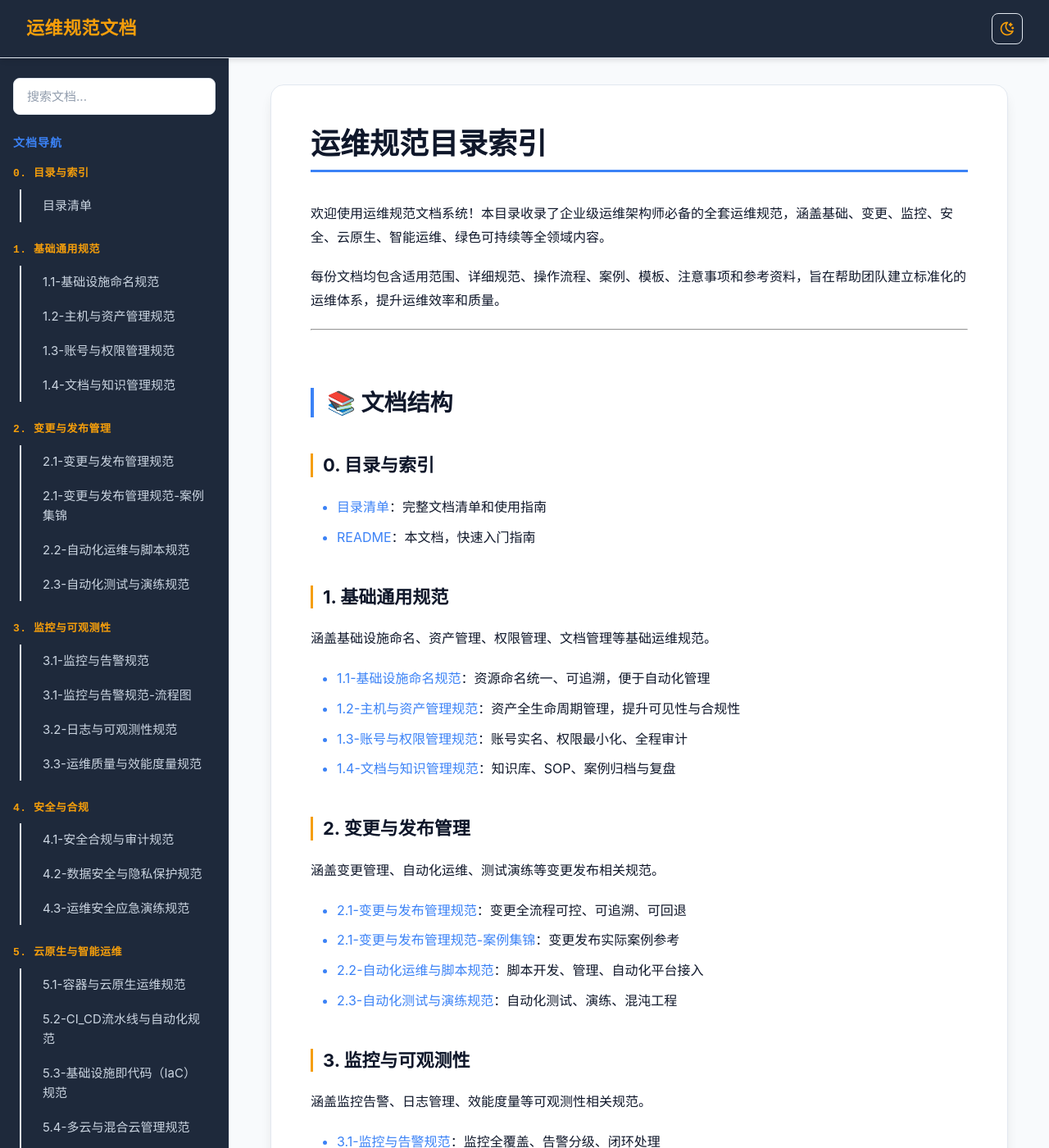
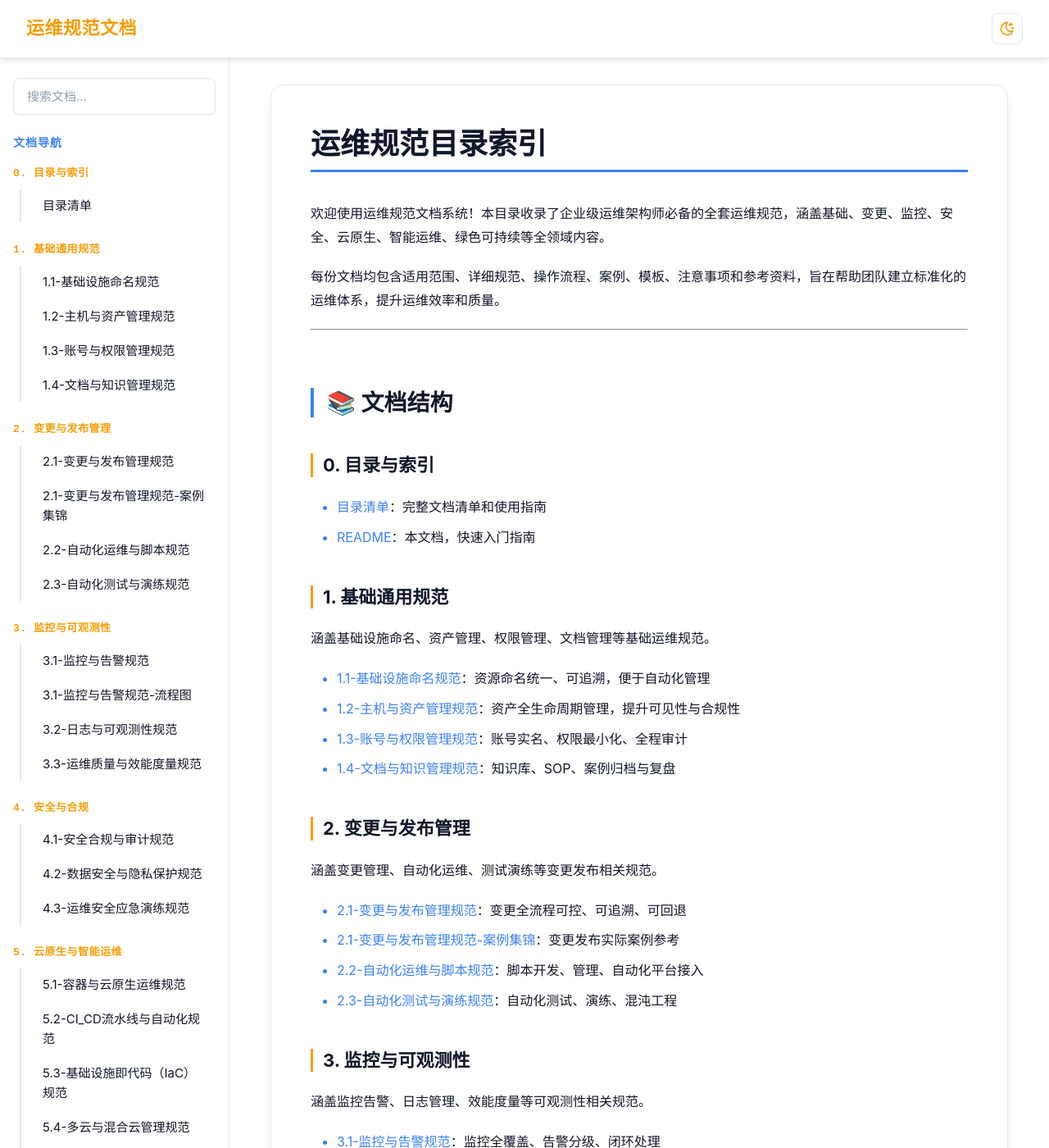
Before and after one commit to kevin197011/KOpsDoc, a Jekyll site: the page built from index.md, in a window 1280 px wide and 1400 px high. Shown: the whole window at 82% size. Built offline with Jekyll 4.4.1, drawn with Linux system fonts in a browser that asks for light colours; comment, search, counter and statistics services are not loaded.

Commit message:
Update 2026-01-22 17:48:54 +0800

```diff
--- a/assets/css/style.css
+++ b/assets/css/style.css
@@ -64,20 +64,20 @@ body.theme-dark {
 }
 
 body.theme-light {
-  /* 浅色主题（与 :root 相同，但显式定义以便覆盖） */
-  --bg-main: #f8fafc;
+  /* 浅色主题 - 全白色风格 */
+  --bg-main: #ffffff;
   --bg-content: #ffffff;
   --bg-card: #ffffff;
   --text-main: #0f172a;
   --text-secondary: #475569;
   --text-muted: #64748b;
-  --sidebar-bg: #1e293b;
-  --sidebar-text: #cbd5e1;
-  --sidebar-hover: #334155;
+  --sidebar-bg: #ffffff;
+  --sidebar-text: #0f172a;
+  --sidebar-hover: #f1f5f9;
   --border: #e2e8f0;
   --border-dark: #cbd5e1;
-  --code-bg: #1e293b;
-  --code-text: #e2e8f0;
+  --code-bg: #f8fafc;
+  --code-text: #0f172a;
 }
 
 /* 基础样式 */
@@ -104,10 +104,19 @@ body {
   -moz-osx-font-smoothing: grayscale;
 }
 
+/* 确保 body 作为 flex 容器，页脚固定在底部 */
+body > * {
+  flex-shrink: 0;
+}
+
+body > .book-container {
+  flex: 1 0 auto;
+}
+
 /* 头部导航栏 - 浮动设计 */
 .book-header {
   background: var(--sidebar-bg);
-  color: #ffffff;
+  color: var(--text-main);
   padding: 1rem 2rem;
   font-size: 1.25rem;
   font-weight: 600;
@@ -120,6 +129,10 @@ body {
   align-items: center;
   justify-content: space-between;
   border-bottom: 1px solid var(--border);
+}
+
+body.theme-dark .book-header {
+  color: #ffffff;
 }
 
 .book-logo {
@@ -233,9 +246,13 @@ body {
 
 .book-sidebar a:hover {
   background: var(--sidebar-hover);
-  color: #ffffff;
+  color: var(--text-main);
   border-left-color: var(--primary);
   padding-left: 1rem;
+}
+
+body.theme-dark .book-sidebar a:hover {
+  color: #ffffff;
 }
 
 .book-sidebar a.active {
@@ -297,6 +314,16 @@ body {
   background: var(--bg-card);
 }
 
+body.theme-light #doc-search {
+  background: #ffffff;
+  border: 1px solid #e2e8f0;
+}
+
+body.theme-light #doc-search:focus {
+  background: #ffffff;
+  border-color: var(--primary);
+}
+
 #doc-search::placeholder {
   color: var(--text-muted);
   opacity: 0.7;
@@ -315,6 +342,11 @@ body {
   box-shadow: var(--shadow-lg);
   width: calc(100% - 2rem);
   margin-top: 0.5rem;
+}
+
+body.theme-light .search-results {
+  background: #ffffff;
+  border: 1px solid #e2e8f0;
 }
 
 .search-results ul {
@@ -441,6 +473,11 @@ body {
   line-height: 1.6;
 }
 
+body.theme-light .book-content pre {
+  background: #f8fafc !important;
+  border: 1px solid #e2e8f0;
+}
+
 .book-content code {
   background: var(--code-bg) !important;
   color: var(--code-text) !important;
@@ -449,6 +486,12 @@ body {
   font-family: 'JetBrains Mono', 'Fira Code', 'Consolas', 'Menlo', monospace;
   font-size: 0.9375em;
   border: 1px solid var(--border);
+}
+
+body.theme-light .book-content code {
+  background: #f8fafc !important;
+  color: #0f172a !important;
+  border: 1px solid #e2e8f0;
 }
 
 .book-content pre code {
@@ -496,6 +539,12 @@ body {
   letter-spacing: 0.5px;
   font-size: 0.9375rem;
   text-transform: uppercase;
+}
+
+body.theme-light .book-content th {
+  background: #f8fafc;
+  color: var(--text-main);
+  border-bottom: 2px solid var(--primary);
 }
 
 .book-content tr:nth-child(even) {
@@ -571,7 +620,7 @@ body.theme-light .book-content tr:hover {
   color: var(--primary);
 }
 
-/* 页脚 */
+/* 页脚 - 固定在底部 */
 .book-footer {
   flex-shrink: 0;
   background: var(--sidebar-bg);
@@ -579,8 +628,15 @@ body.theme-light .book-content tr:hover {
   text-align: center;
   padding: 1.5rem 0;
   font-size: 0.875rem;
-  margin-top: auto;
   border-top: 1px solid var(--border);
+  position: relative;
+  width: 100%;
+  z-index: 10;
+}
+
+body.theme-light .book-footer {
+  background: #ffffff;
+  color: var(--text-secondary);
 }
 
 /* 侧边栏切换按钮（移动端） */
```
